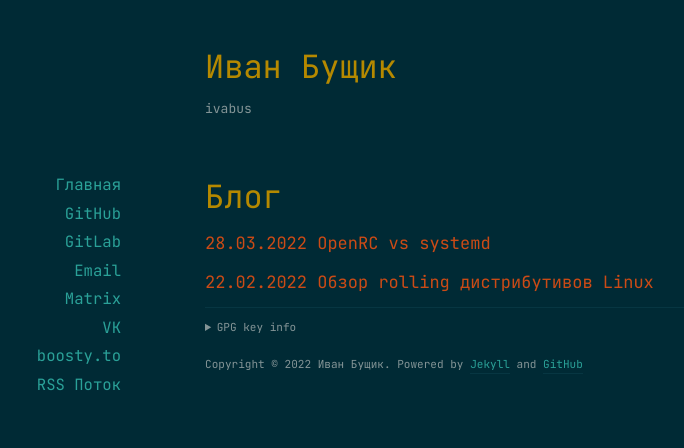
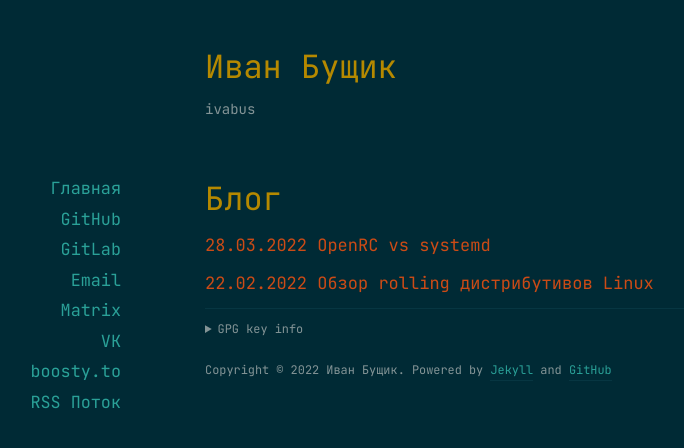
Before and after one commit to ivabus/website, a Jekyll site: the page built from index.md, in a window 1280 px wide. Shown: the top 448 px of the page, without its empty margins (185-869 px from the left). Built offline with Jekyll 4.4.1, drawn with Linux system fonts in a browser that asks for light colours.

Commit message:
Move fonts to project

```diff
--- a/assets/css/style.css
+++ b/assets/css/style.css
@@ -1,5 +1,8 @@
-
-@import url('https://fonts.googleapis.com/css2?family=JetBrains+Mono&display=swap');
+@font-face {
+	font-family: "JetBrains Mono";
+	src: url("/assets/fonts/JetBrainsMono-VariableFont_wght.ttf") format("truetype"),
+			url("/assets/fonts/JetBrainsMono-Italic-VariableFont_wght.ttf") format("truetype");
+}
 
 /*** Reset ***/
 html, body, div, span, applet, object, iframe, h1, h2, h3, h4, h5, h6, p, blockquote, pre, a, abbr, acronym, address, big, cite, code, del, dfn, em, img, ins, kbd, q, s, samp, small, strike, strong, sub, sup, tt, var, b, u, i, center, dl, dt, dd, ol, ul, li, fieldset, form, label, legend, table, caption, tbody, tfoot, thead, tr, th, td, article, aside, canvas, details, embed, figure, figcaption, footer, header, hgroup, menu, nav, output, ruby, section, summary, time, mark, audio, video {
@@ -36,7 +39,7 @@
 /*** Basics ***/
 body {
 	font-family: 'JetBrains Mono', monospace;
-	font-size: 13px;
+	font-size: 14px;
 	line-height: 1.7;
 }
 
@@ -55,9 +58,9 @@
 ol li, ul li { margin-top: 10px; margin-bottom: 10px; }
 em, i { font-style: italic; }
 strong, b { font-weight: bold; }
-small { font-size: 0.85em; }
-sup { vertical-align: super; font-size: 0.85em; }
-sub { vertical-align: sub; font-size: 0.85em; }
+small { font-size: 0.86em; }
+sup { vertical-align: super; font-size: 0.86em; }
+sub { vertical-align: sub; font-size: 0.86em; }
 
 code {
   border-radius: 6px;
```
Also changed, not shown: _layouts/default.html (+0 -9 lines), assets/fonts/JetBrainsMono-Italic-VariableFont_wght.ttf (added), assets/fonts/JetBrainsMono-VariableFont_wght.ttf (added), assets/js/jquery.mobilemenu.min.js (deleted).
